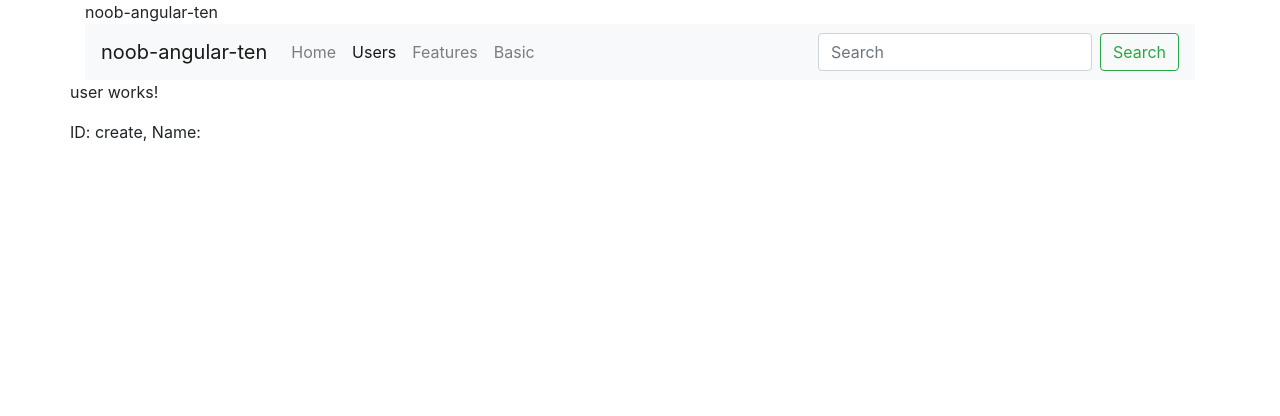
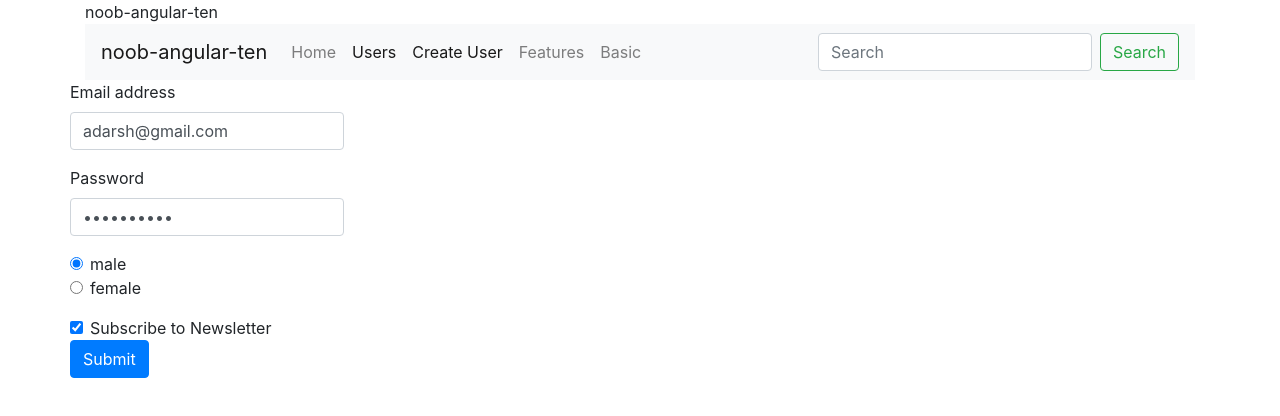
Before and after one commit to adarshsingh1407/noob-angular-ten, an Angular app: page /users/create in a window 1280 px wide. Shown: the top 416 px of the page. Built offline with nearby package versions, Linux system fonts and the light colour scheme.

Commit message:
Form handling - text, password, radio, checkbox, button, form ngsubmit

```diff
--- a/src/app/common/header/header.component.html
+++ b/src/app/common/header/header.component.html
@@ -14,6 +14,9 @@
         <a class="nav-link" [routerLink]="['users']">Users</a>
       </li>
       <li class="nav-item" routerLinkActive="active">
+        <a class="nav-link" [routerLink]="['users', 'create']">Create User</a>
+      </li>
+      <li class="nav-item" routerLinkActive="active">
         <a class="nav-link" routerLink="/features">Features</a>
       </li>
       <li class="nav-item" routerLinkActive="active">
--- /dev/null
+++ b/src/app/pages/create-user/create-user.component.css
@@ -0,0 +1,3 @@
+input.ng-invalid.ng-touched {
+  border: 1px solid red;
+}
--- /dev/null
+++ b/src/app/pages/create-user/create-user.component.html
@@ -0,0 +1,55 @@
+<form (ngSubmit)="handleFormSubmit()" autocomplete="off" #createUserForm="ngForm">
+  <div class="form-group">
+    <label
+    for="exampleInputEmail1">
+    Email address
+  </label>
+  <input
+    type="email"
+    name="email"
+    email
+    [ngModel]="defaultEmail"
+    class="form-control"
+    id="exampleInputEmail1"
+    #email="ngModel"
+    aria-describedby="emailHelp"
+    placeholder="Enter email" required />
+    <small id="emailHelp" *ngIf="!email.valid && email.touched" class="form-text text-danger">We'll never share your email with anyone else.</small>
+  </div>
+  <div class="form-group">
+    <label for="exampleInputPassword1">Password</label>
+    <input
+    type="password"
+    name="password"
+    [ngModel]="defaultPassword"
+    class="form-control"
+    id="exampleInputPassword1"
+    placeholder="Password" required />
+  </div>
+  <div class="form-group">
+    <div class="form-check" *ngFor="let gender of genders;">
+      <input
+      class="form-check-input"
+      type="radio"
+      name="gender"
+      [ngModel]="defaultGender"
+      [id]="'gender-' + gender"
+      [value]="gender"
+      >
+      <label class="form-check-label" [for]="'gender-' + gender">
+        {{gender}}
+      </label>
+    </div>
+  </div>
+  <div class="form-check">
+    <input
+    type="checkbox"
+    class="form-check-input"
+    name="newsletter"
+    [ngModel]="defaultNewsletter"
+    defaultValue="true"
+    id="exampleCheck1">
+    <label class="form-check-label" for="exampleCheck1">Subscribe to Newsletter</label>
+  </div>
+  <button type="submit" [disabled]="!createUserForm.valid" class="btn btn-primary">Submit</button>
+</form>
--- /dev/null
+++ b/src/app/pages/create-user/create-user.component.ts
@@ -0,0 +1,29 @@
+import { AfterContentInit, AfterViewInit, Component, OnInit, ViewChild } from '@angular/core';
+import { NgForm } from '@angular/forms';
+
+@Component({
+  selector: 'app-create-user',
+  templateUrl: './create-user.component.html',
+  styleUrls: ['./create-user.component.css']
+})
+export class CreateUserComponent implements OnInit {
+  @ViewChild('createUserForm') createUserForm: NgForm;
+  defaultNewsletter = true;
+  genders = ['male', 'female'];
+  defaultGender = this.genders[0];
+  defaultEmail = 'adarsh@gmail.com';
+  defaultPassword = 'adarsh@123';
+
+  constructor() {
+  }
+
+  ngOnInit(): void { }
+
+  handleFormSubmit(): void {
+    console.log(this.createUserForm);
+    console.log(this.createUserForm.value);
+    const {value: {email, password, newsletter}} = this.createUserForm;
+    console.log({email, password, newsletter});
+  }
+
+}
```
Also changed, not shown: src/app/app.module.ts (+6 -1 lines).
